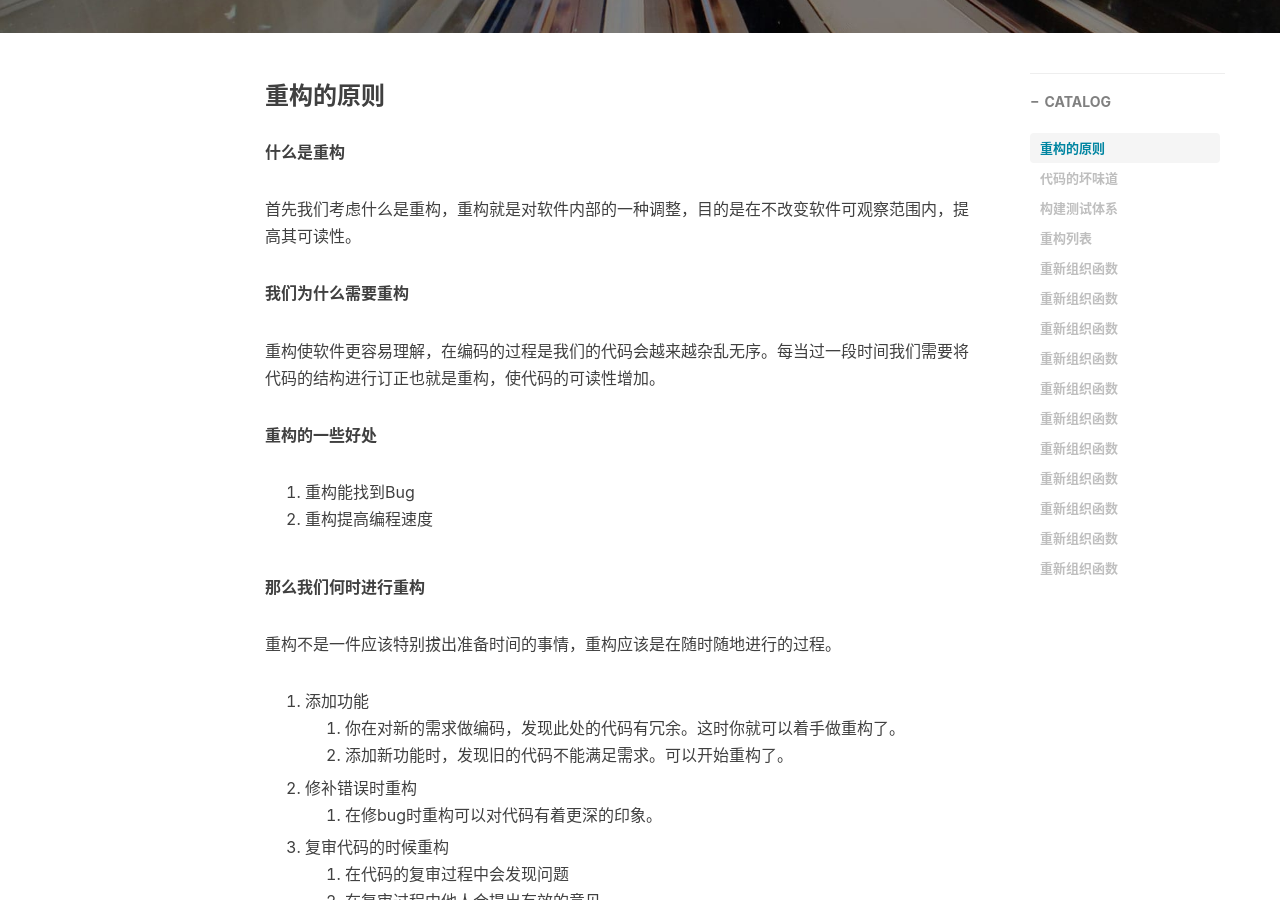
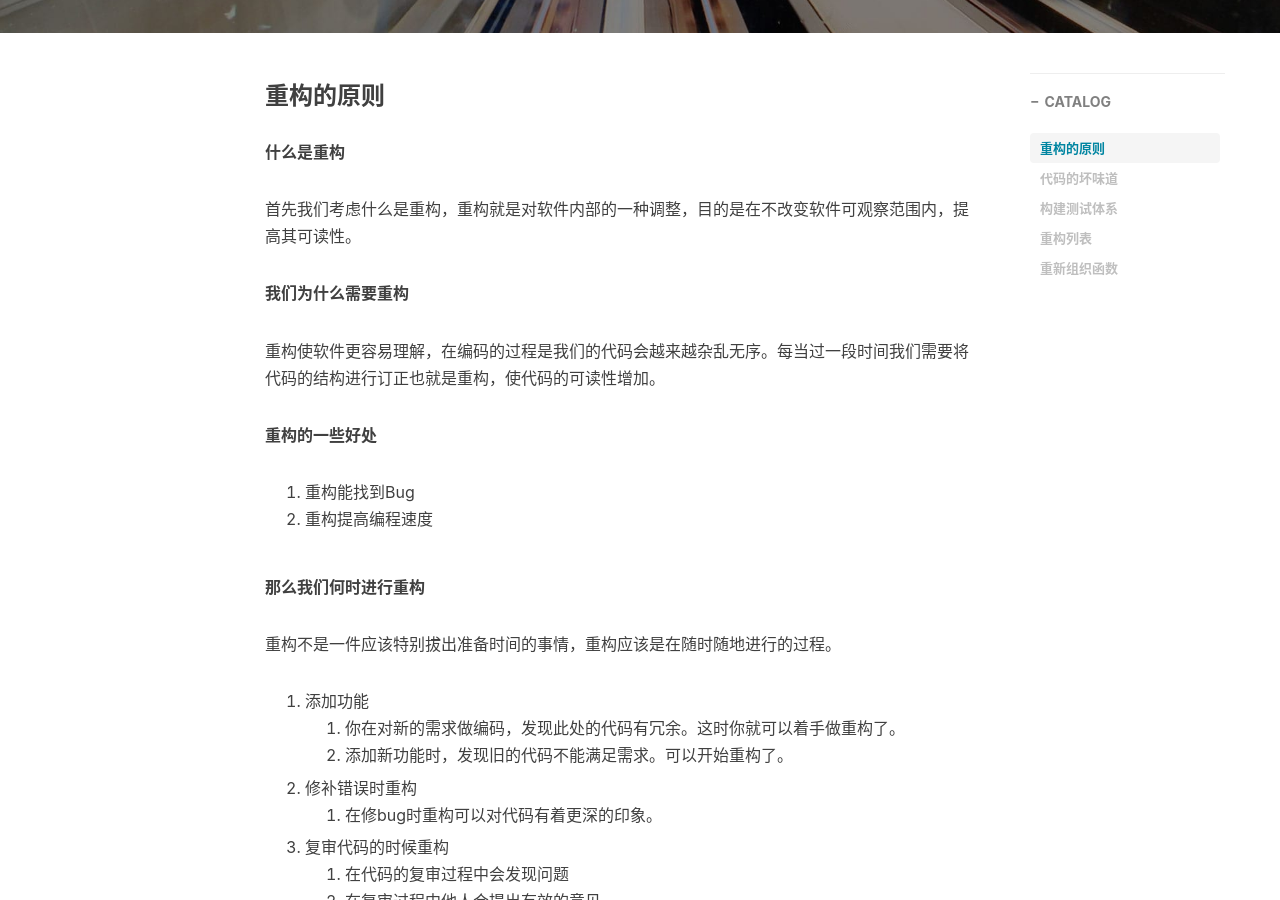
Before and after one commit to wsccoder/wsccoder.github.io, a Jekyll site: the page built from _posts/2018-08-19-重构 --1 .md, in a window 1280 px wide and 900 px high, scrolled down 490 px. Built offline with Jekyll 4.4.1, drawn with Linux system fonts in a browser that asks for light colours; nearby versions of some CDN libraries; comment, search, counter and statistics services are not loaded; some of the changed text lies outside the part shown.

Commit message:
删除多余的内容

```diff
--- a/_posts/2018-08-19-重构 --1 .md
+++ b/_posts/2018-08-19-重构 --1 .md
@@ -148,27 +148,3 @@ coder的绝大多数时间都是在解决问题，解决BUG。
 
 
 如何重新的构
-
-
-
-### 重新组织函数
-
-### 重新组织函数
-
-### 重新组织函数
-
-### 重新组织函数
-
-### 重新组织函数
-
-### 重新组织函数
-
-### 重新组织函数
-
-### 重新组织函数
-
-### 重新组织函数
-
-### 重新组织函数
-
- s a s
```
